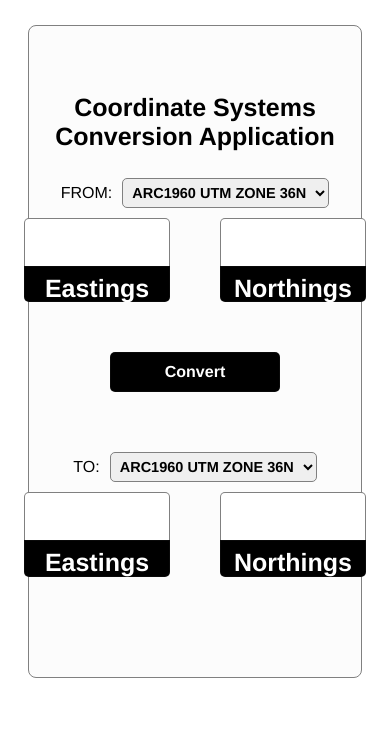
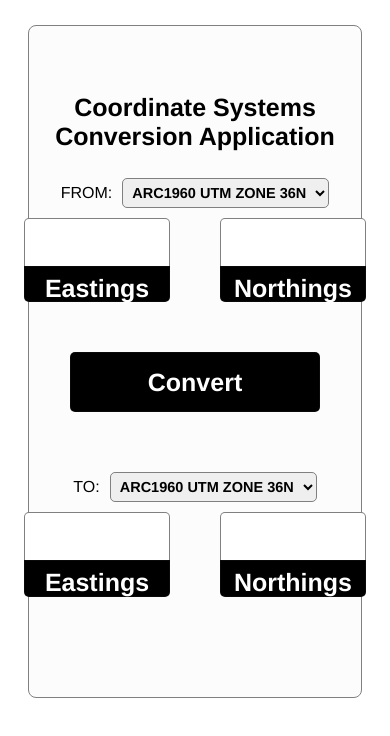
Before and after one commit to edmund12-oss/CoordSwitch, a plain HTML site: page index.html in a window 390 px wide. Drawn offline with Linux system fonts and the light colour scheme; a script that the page names is missing.

Commit message:
main.css

```diff
--- a/main.css
+++ b/main.css
@@ -257,8 +257,15 @@ option {
     }
 
     h1 {
-        font-size: 30px;
+    font-size: 30px;
     }
+
+    button {
+    font-size: 25px;
+    width: 250px;
+    height: 60px;
+    }
+
 
 }
 
```
